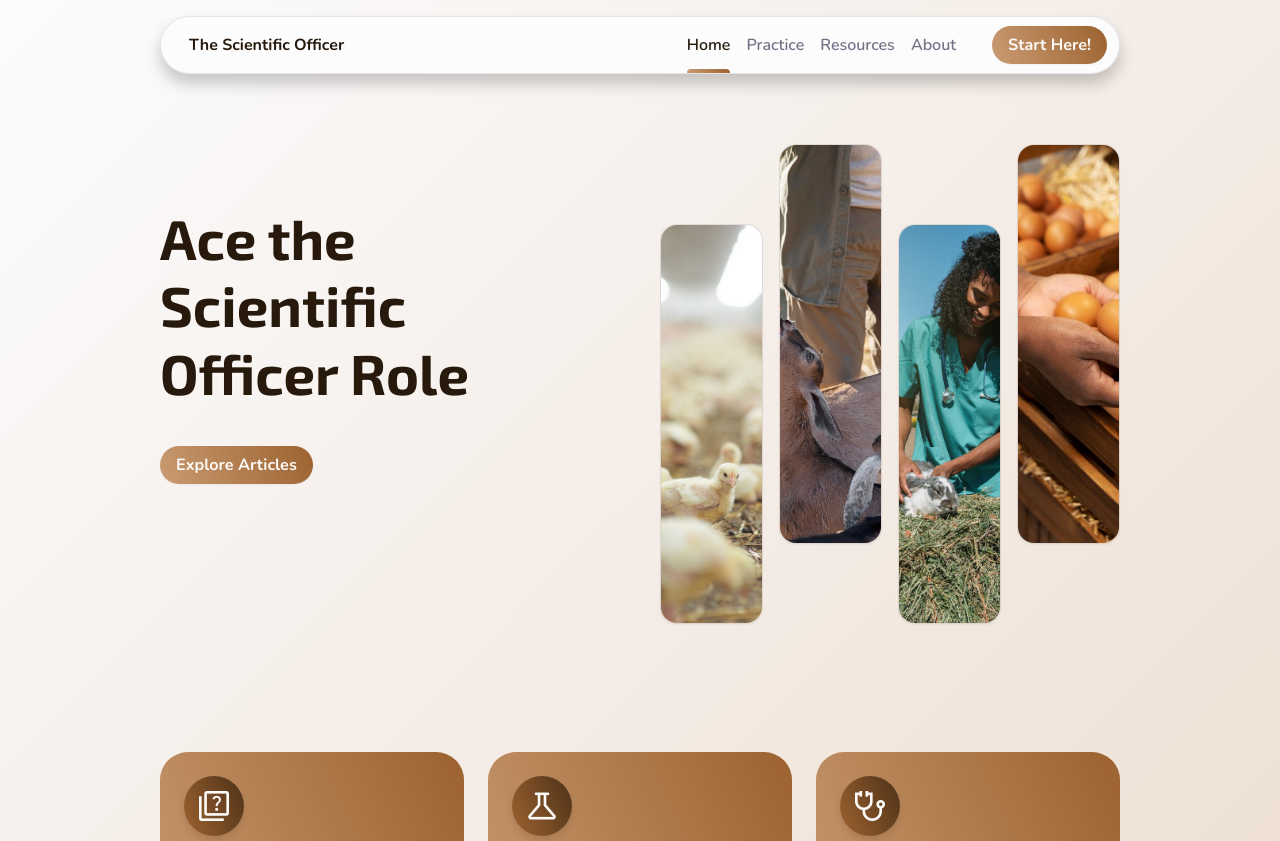
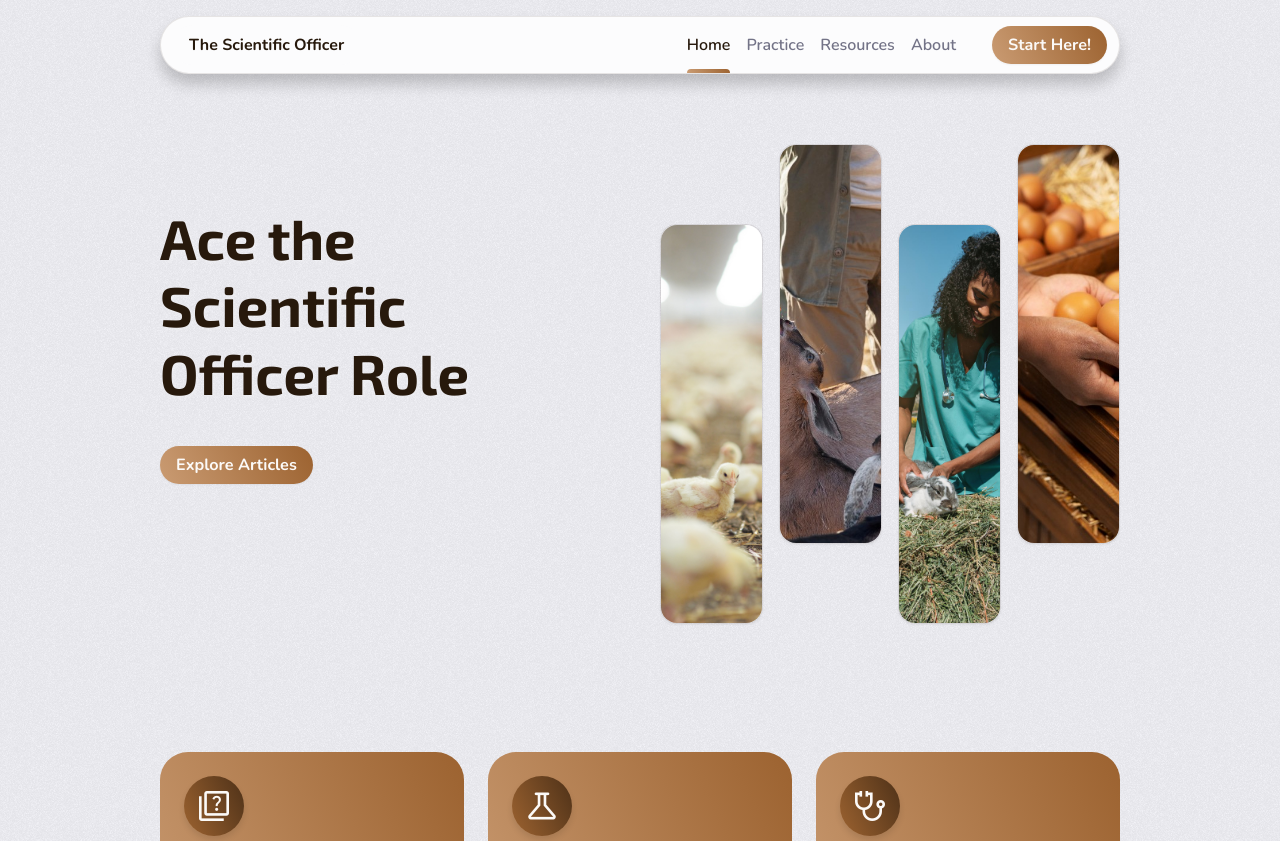
Before and after one commit to Timbar09/the_scientific_officer, a React (Vite) app: page / in a window 1280 px wide. Shown: the top 841 px of the page. Built offline with nearby package versions, Linux system fonts and the light colour scheme.

Commit message:
Add background pattern image for App component styling

```diff
--- a/src/assets/sass/base/_typography.scss
+++ b/src/assets/sass/base/_typography.scss
@@ -2,6 +2,12 @@
 
 html {
   font-size: 16px;
+}
+
+.App {
+  background-image: url("../../images/background-pattern.png");
+  background-size: 200px 200px;
+  background-position: 0 0;
 }
 
 a {
--- a/src/assets/sass/pages/_Home.scss
+++ b/src/assets/sass/pages/_Home.scss
@@ -1,8 +1,6 @@
 @use "../abstracts" as *;
 
 .home {
-  background: linear-gradient(135deg, clr(neutral, 100), clr(primary, 200));
-
   &__title {
     font-size: 3.5rem;
     margin-bottom: 1rem;
```
Also changed, not shown: src/assets/images/background-pattern.png (added).
